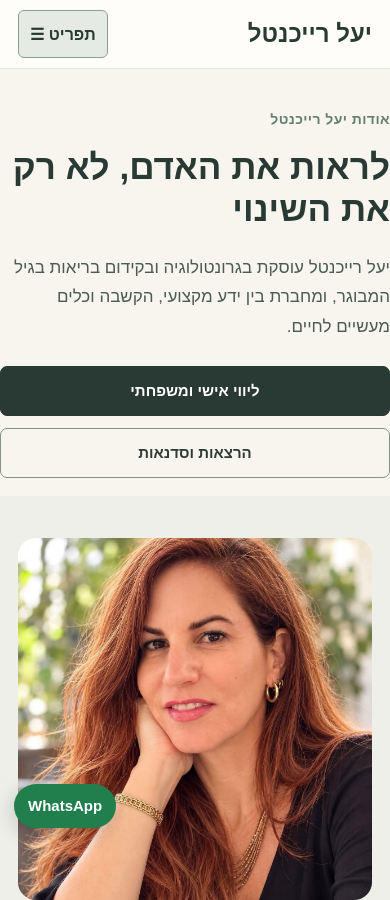
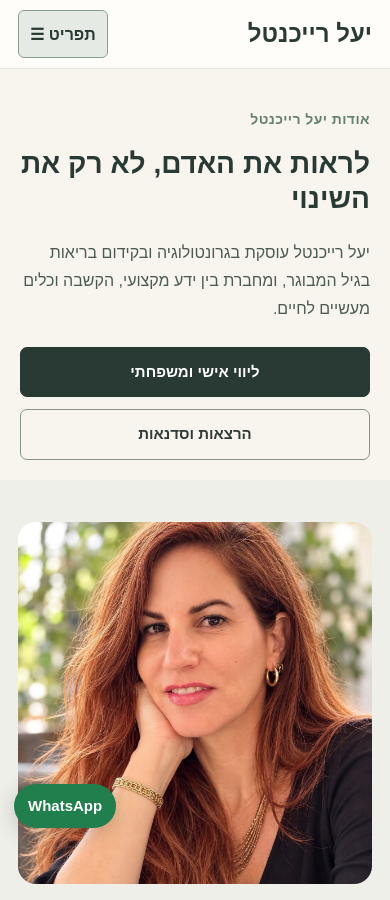
Before and after one commit to eyalbzl/yaelri, a plain HTML site: page about.html in a window 390 px wide. Shown: the top 900 px of the page. Drawn offline with Linux system fonts and the light colour scheme.

Commit message:
Add files via upload

```diff
--- a/style.css
+++ b/style.css
@@ -63,3 +63,13 @@ footer{padding-bottom:95px}
 .menu-btn,.menu-btn:visited{color:#293a35!important;-webkit-text-fill-color:#293a35;background:#e5ebe4;border:1px solid #8ba18e;appearance:none;-webkit-appearance:none;font-weight:700;cursor:pointer}
 .menu-btn:hover,.menu-btn:focus-visible{color:#244a36!important;background:#d7e5d8;border-color:#527b5c}
 .menu-btn:active{background:#c8dccb}
+
+/* V18: keep page headers within mobile viewport, RTL safe */
+.pagehead.wrap{width:100%;max-width:880px;padding-inline:28px}
+.pagehead h1{max-width:100%;overflow-wrap:normal;word-break:normal}
+@media(max-width:760px){
+ .pagehead.wrap{padding-inline:20px;padding-top:40px;padding-bottom:20px}
+ .pagehead h1{font-size:clamp(28px,7.2vw,38px);line-height:1.25}
+ .pagehead p{font-size:clamp(16px,4.1vw,18px)}
+ .wrap{max-width:100%}
+}
```
Also changed, not shown: index.html (+1 -1 lines).
